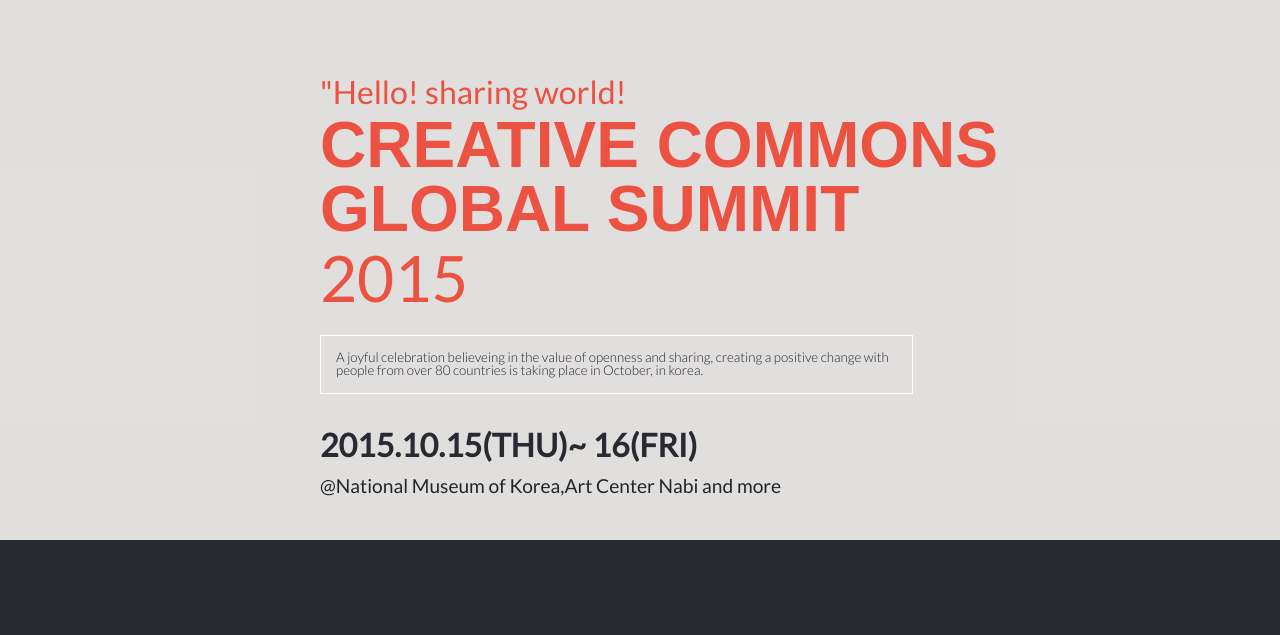
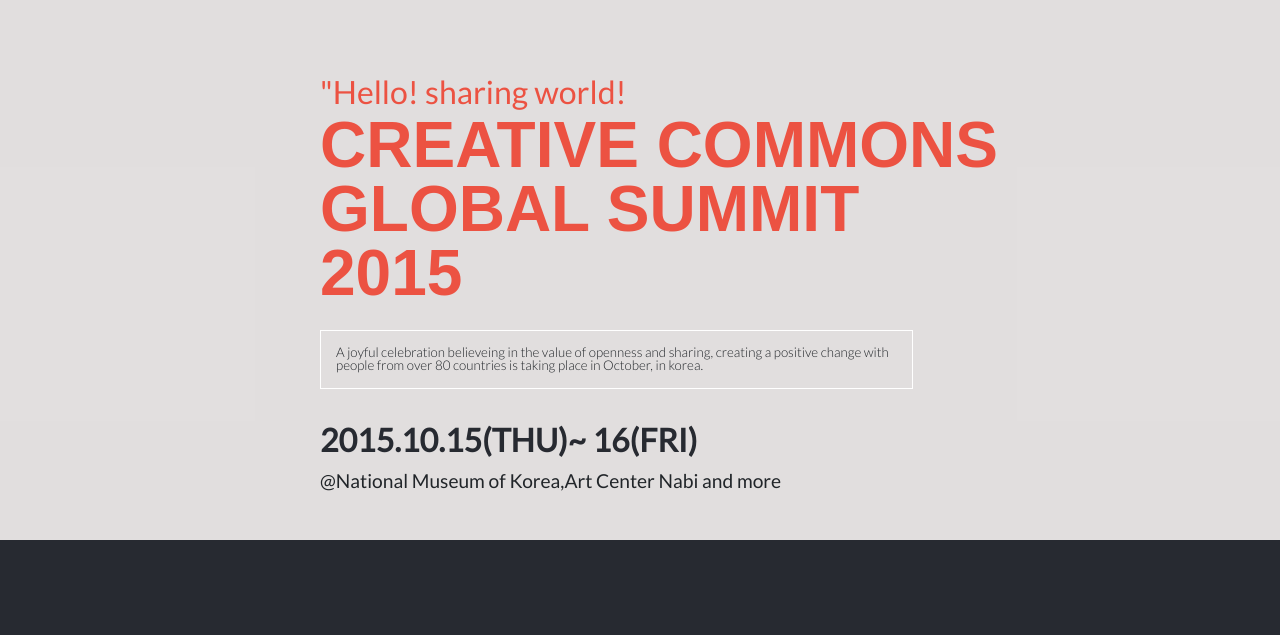
Before and after one commit to cvalencia1991/Cali-Fest-2022, a website: page index.html in a window 1280 px wide. Shown: the part 88-723 px from the top of the page. Drawn offline with nearby package versions, Linux system fonts and the light colour scheme; a web font is replaced by a local one.

Commit message:
Add index.html Changes

```diff
--- a/index.html
+++ b/index.html
@@ -37,8 +37,7 @@
         </nav>
         <section class="TittleConference">
             <h2 class="titleheader1">"Hello! sharing world!</h2>
-            <h1 class="titleheader2">CREATIVE COMMONS GLOBAL SUMMIT</h1>
-            <p class="titleheader3">2015</p>
+            <h1 class="titleheader2">CREATIVE COMMONS GLOBAL SUMMIT<br>2015</h1>
             <div class="introduction">
                 A joyful celebration believeing in the value of openness and
                 sharing, creating a positive change with people from over 80 countries
```
